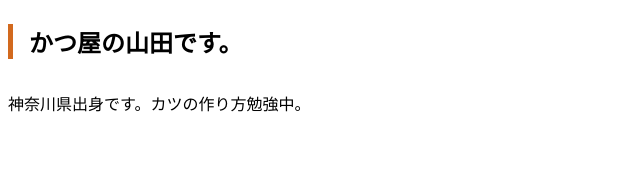
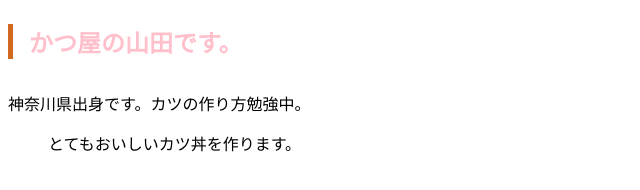
Before and after one commit to naganonaganaga/My-katudon, a plain HTML site: page index.html in a window 1280 px wide. Shown: the whole page, without its empty margins (0-640 px from the left). Drawn offline with Linux system fonts and the light colour scheme.

Commit message:
Add files via upload

```diff
--- a/css/styles.css
+++ b/css/styles.css
@@ -2,5 +2,10 @@ h1{
   font-size: 24px;
   padding-left: 16px;
   border-left: 5px solid chocolate;
+  color: pink;
   display: inline-block;
 }
+
+li{
+  list-style: none;
+}
--- a/index.html
+++ b/index.html
@@ -8,6 +8,11 @@
 <body>
 <h1>かつ屋の山田です。</h1>
 <p>神奈川県出身です。カツの作り方勉強中。</p>
+ <ul>
+<li>とてもおいしいカツ丼を作ります。</li>
+</ul>
+
+
 
 </body>
 </html>
```
